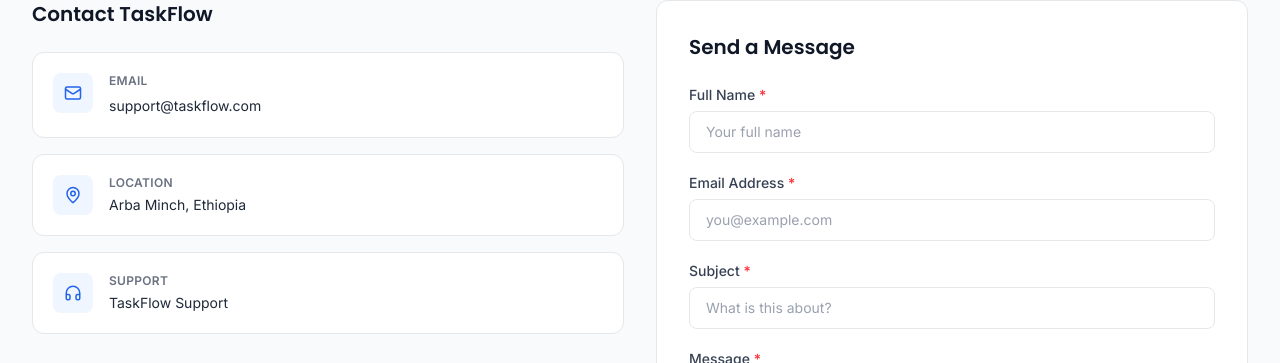
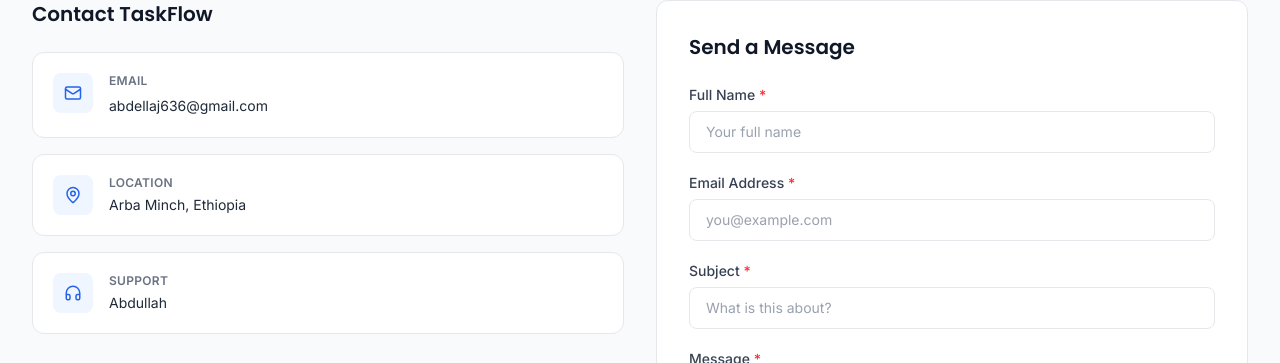
Before and after one commit to abdellaharegaw616-web/2026-internship-project, a React (Vite) app in the folder client/: page /contact in a window 1280 px wide. Shown: the part 359-722 px from the top of the page. Built offline with nearby package versions, Linux system fonts and the light colour scheme; no server answers.

Commit message:
Update contact info and landing page text

```diff
--- a/client/src/constants/contactInfo.js
+++ b/client/src/constants/contactInfo.js
@@ -4,9 +4,9 @@
  */
 
 export const CONTACT_INFO = {
-  email: 'support@taskflow.com',
+  email: 'abdellaj636@gmail.com',
   location: 'Arba Minch, Ethiopia',
-  supportName: 'TaskFlow Support',
+  supportName: 'Abdullah',
 };
 
 export const COMPANY_INFO = {
--- a/client/src/pages/Landing.jsx
+++ b/client/src/pages/Landing.jsx
@@ -105,7 +105,7 @@
             {/* Left Content */}
             <div>
               <div className="inline-flex items-center gap-2 px-3 py-1 rounded-full bg-blue-50 dark:bg-blue-900/20 border border-blue-100 dark:border-blue-900/50 text-sm text-[#2563EB] dark:text-blue-400 mb-6">
-              <span>Modern Project Management for Teams</span>
+                <span>Project Management system</span>
               </div>
               <h1 className="text-4xl sm:text-5xl lg:text-6xl font-semibold text-gray-900 dark:text-white mb-6 leading-tight">
                 Manage Projects. Empower Teams. Track Performance.
```
Also changed, not shown: 1 other file (tests, documents, lock files or other folders). Lines whose indentation alone changed are shown as unchanged.
